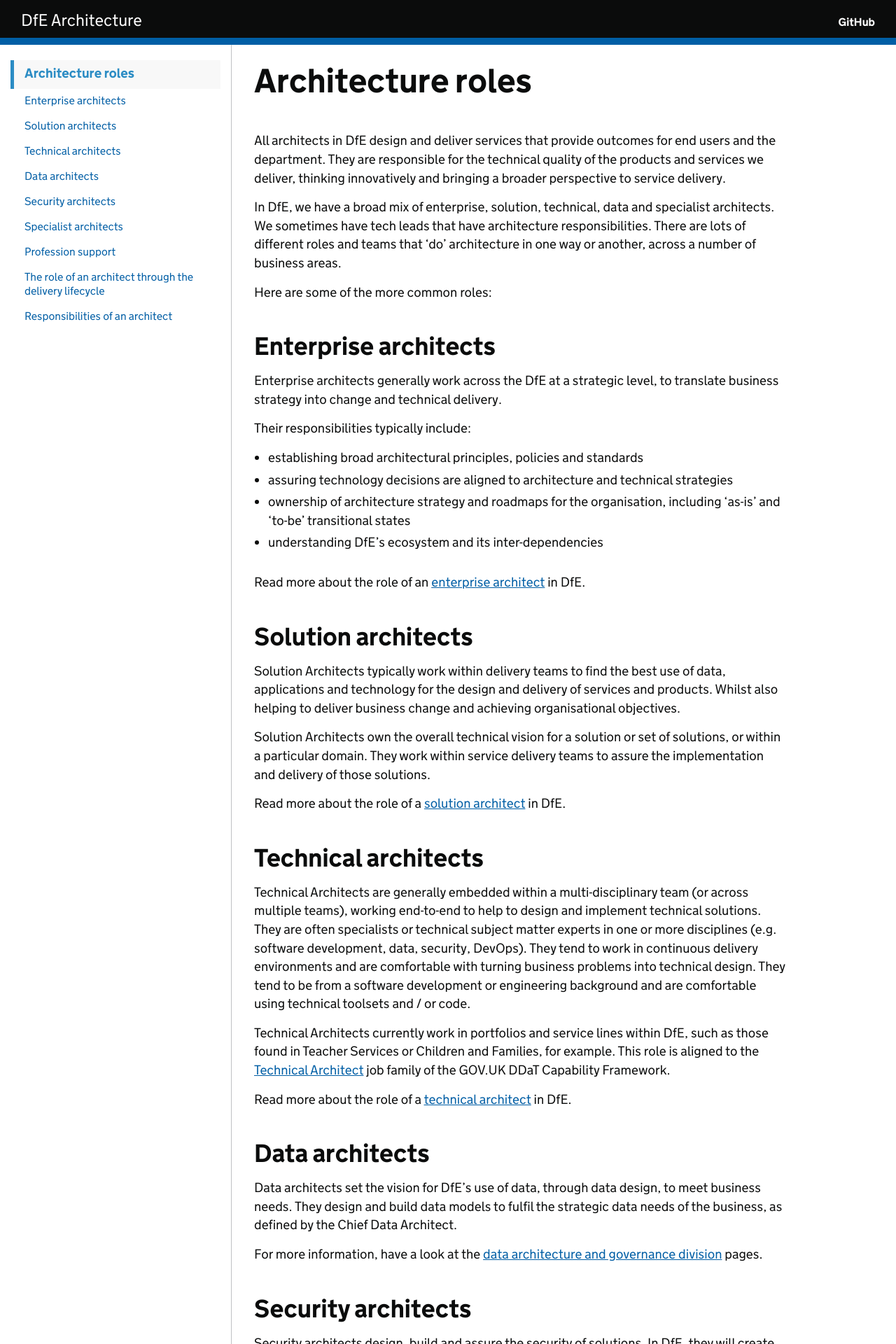
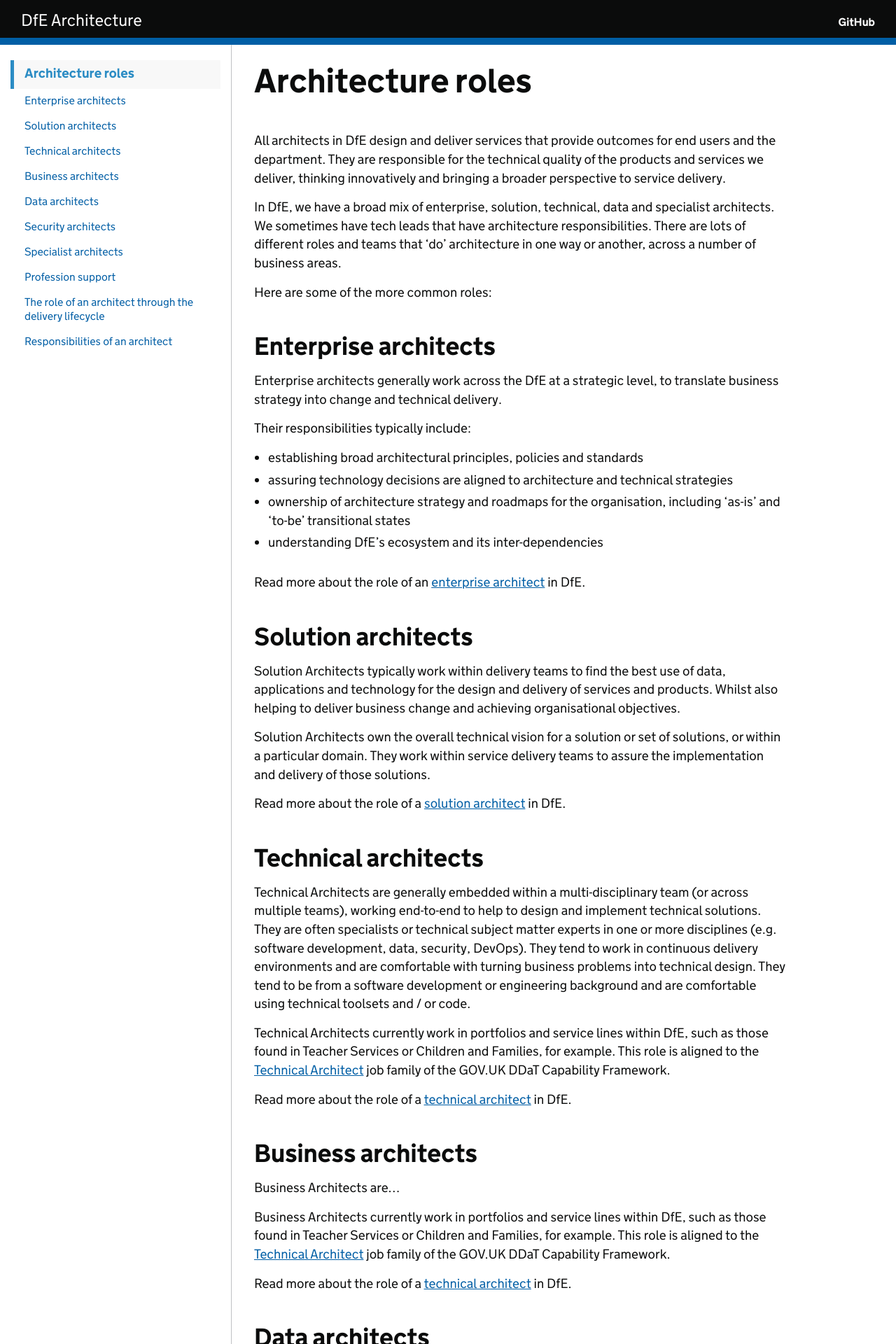
Before and after one commit to DFE-Digital/architecture, a Jekyll site: the page built from profession/architecture-roles.md, in a window 1280 px wide. Shown: the top 1920 px of the page at 70% size. Built offline with Jekyll 4.4.1, drawn with Linux system fonts in a browser that asks for light colours; our own code applies the rules of GitHub Pages for plain Markdown files; some of the changed text lies outside the part shown.

Commit message:
Added Business architecture

```diff
--- a/profession/architecture-roles.md
+++ b/profession/architecture-roles.md
@@ -37,6 +37,14 @@ Read more about the role of a [solution architect](https://dfe-digital.github.io
 Technical Architects are generally embedded within a multi-disciplinary team (or across multiple teams), working end-to-end to help to design and implement technical solutions. They are often specialists or technical subject matter experts in one or more disciplines (e.g. software development, data, security, DevOps). They tend to work in continuous delivery environments and are comfortable with turning business problems into technical design. They tend to be from a software development or engineering background and are comfortable using technical toolsets and / or code.
 
 Technical Architects currently work in portfolios and service lines within DfE, such as those found in Teacher Services or Children and Families, for example. This role is aligned to the [Technical Architect](https://www.gov.uk/guidance/technical-architect) job family of the GOV.UK DDaT Capability Framework.
+
+Read more about the role of a [technical architect](https://dfe-digital.github.io/dfe-job-descriptions/architects/technical_architect) in DfE.
+
+## Business architects
+
+Business Architects are...
+
+Business Architects currently work in portfolios and service lines within DfE, such as those found in Teacher Services or Children and Families, for example. This role is aligned to the [Technical Architect](https://www.gov.uk/guidance/technical-architect) job family of the GOV.UK DDaT Capability Framework.
 
 Read more about the role of a [technical architect](https://dfe-digital.github.io/dfe-job-descriptions/architects/technical_architect) in DfE.
 
```
